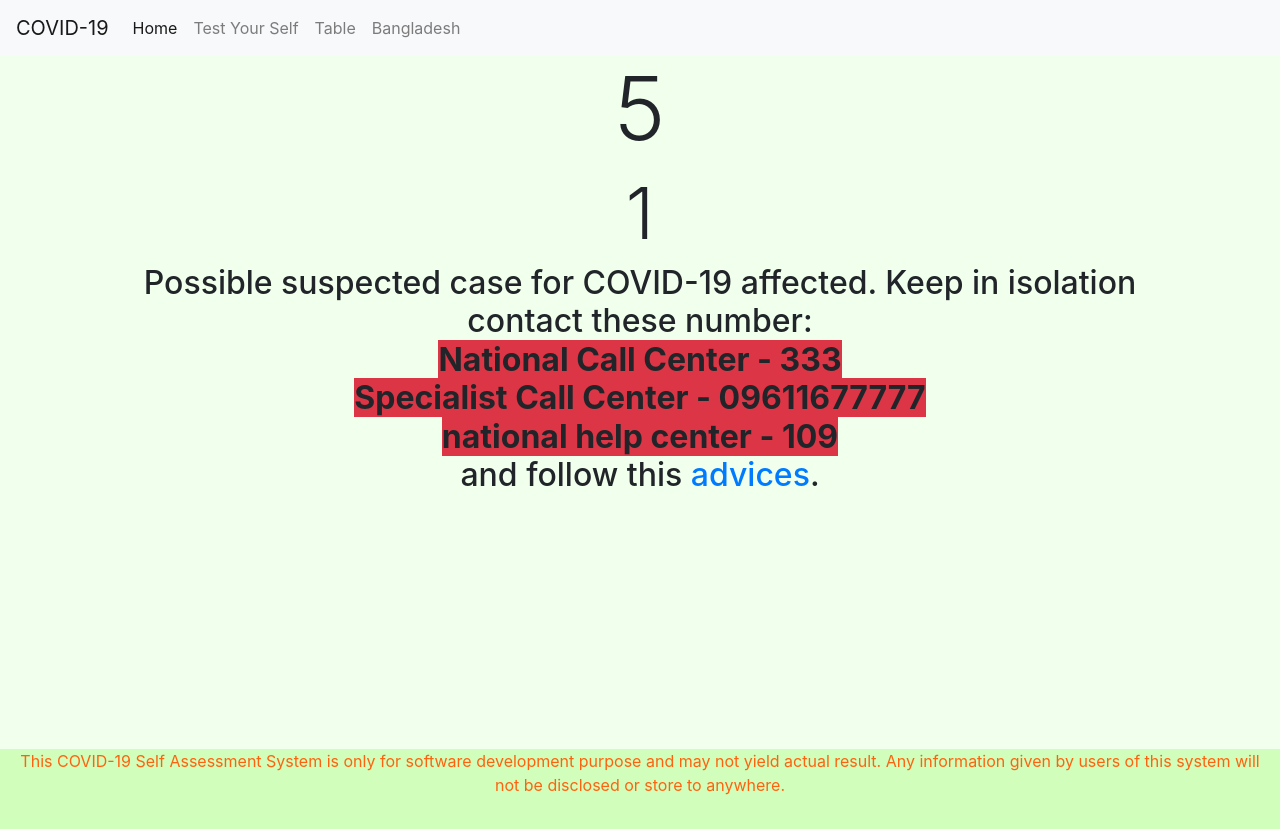
After one commit to SaminYeaser/coronaWebApplication, a PHP site: page /result.php in a window 1280 px wide. The commit adds this page. Run offline with PHP 8.4, Linux system fonts and the light colour scheme; the visitor is signed in with stand-in values (Sample User, id 1).

Commit message:
done and dusted

```diff
--- a/footer.php
+++ b/footer.php
@@ -1,3 +1,13 @@
+<style>
+    .footer{
+        position: relative;
+
+        bottom: 0;
+        width: 100%;
+
+        text-align: center;
+    }
+</style>
 <div class="footer">
     <div class="container-fluid">
         <div class="row">
--- /dev/null
+++ b/result.php
@@ -0,0 +1,103 @@
+<?php require_once 'header.php';
+
+
+session_start();
+
+//if (isset($_POST['submit'])) {
+//    $tem_assesment = 0;
+//    $assesment = 0;
+//    $assesment1 = 0;
+//    $age = $_POST['age'];
+//    $date = $_POST['date'];
+//    $gender = $_POST['gender'];
+//    $temp = $_POST['temp'];
+//    $firstname = $_POST['firstname'];
+//    $lastname = $_POST['lastname'];
+//    $checkbox1 = count($_POST['info1']);
+//    $checkbox2 = count($_POST['info2']);
+//    $sum = 0;
+//    $covid = '';
+//
+//    if ($temp > 100.9) {
+//        $tem_assesment = 2;
+//    }
+//
+//    if ($checkbox1 == 1) {
+//        $assesment = 3;
+//    } else if ($checkbox1 >= 2) {
+//        for ($i = 1; $i < $checkbox1; $i++) {
+//            $assesment = $assesment + 1;
+//        }
+//        $assesment = $assesment + 3;
+//    }
+//
+//    if ($checkbox2 >= 1) {
+//        for ($i = 0; $i < $checkbox2; $i++) {
+//
+//            $assesment1 = $assesment1 + 2;
+//        }
+//
+//    }
+//    $sum = $assesment + $assesment1 + $tem_assesment;
+//
+//    if ($sum < 5) {
+//        $covid = 'Negative';
+//    } elseif ($sum >= 5) {
+//        $covid = 'Positive';
+//    } elseif ($sum > 5 || $sum < 7) {
+//        $covid = 'Positive';
+//    } elseif ($sum > 7) {
+//        $covid = 'Positive';
+//    }
+//
+//}
+
+
+
+
+?>
+    <style>
+        .full-container{
+            min-height: 86.6vh;
+        }
+    </style>
+<div class="full-container">
+<div class="score">
+    <div class="container">
+        <div class="row">
+            <div class="col-12">
+                <h2 style="text-align: center" class="display-2"><?php echo $_SESSION['sum']?></h2>
+                <h2 style="text-align: center"  class="display-3"><?php echo $_SESSION['covid']?></h2>
+            </div>
+        </div>
+    </div>
+</div>
+<div class="result">
+    <div class="container">
+        <div class="row">
+            <div class="col-12">
+               <?php
+
+               if($_SESSION['sum']<5){
+                   echo "<h2 style=\"text-align: center\" >Merely have chance to get affected by COVID-19. Keep isolated and follow this <a href='https://www.weforum.org/agenda/2020/04/covid-19-coronavirus-patient-home-care/'>advice</a> advice.</h2>";
+               }
+               elseif ($_SESSION['sum']==5){
+                   echo "<h2 style=\"text-align: center\" >Possible suspected case for COVID-19 affected. Keep in isolation contact these number:  <br><b class='bg-danger'>National Call Center - 333</b><br>
+<b class='bg-danger'>Specialist Call Center - 09611677777</b><br>
+<b class='bg-danger'>national help center - 109</b> <br>and follow this <a href='https://www.weforum.org/agenda/2020/04/covid-19-coronavirus-patient-home-care/'>advices</a>.</h2>";
+               }elseif ($_SESSION['sum']==6){
+                   echo "<h2 style=\"text-align: center\" >Highly chance of COVID-19 affected. As soon as possible contact these number: <br><b class='bg-danger'>National Call Center - 333</b><br>
+<b class='bg-danger'>Specialist Call Center - 09611677777</b><br>
+<b class='bg-danger'>national help center - 109</b></h2>";
+               }elseif ($_SESSION['sum']>7){
+                   echo "<h2 style=\"text-align: center\" >Almost confirmed case of COVID-19 positive. Please contact the hospital and admit yourself in it. Contact these number: <b>National Call Center - 333</b><br>
+<b>Specialist Call Center - 09611677777</b><br>
+<b>national help center - 109</b></h2>";
+               }
+               ?>
+            </div>
+        </div>
+    </div>
+</div>
+</div>
+<?php include_once 'footer.php'?>
```
Also changed, not shown: testYourSelf.php (+9 -2 lines).
